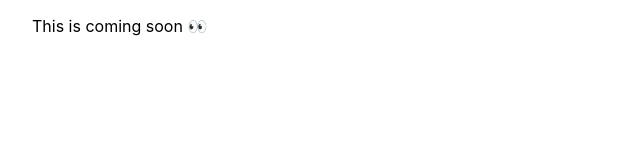
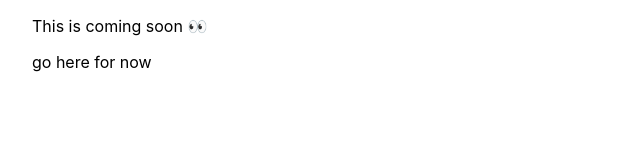
Before and after one commit to Default-Box/bio, a Next.js app: page / in a window 1280 px wide. Shown: the top 160 px of the page, without its empty margins (0-640 px from the left). Built offline with nearby package versions, Linux system fonts and the light colour scheme.

Commit message:
Update index.js

```diff
--- a/pages/index.js
+++ b/pages/index.js
@@ -13,6 +13,7 @@ export default function Home() {
       <p>
               This is coming soon 👀
             </p>
+            <a href="https://defaultbox.carrd.co">go here for now</a>
     </div>
   )
 }
```
